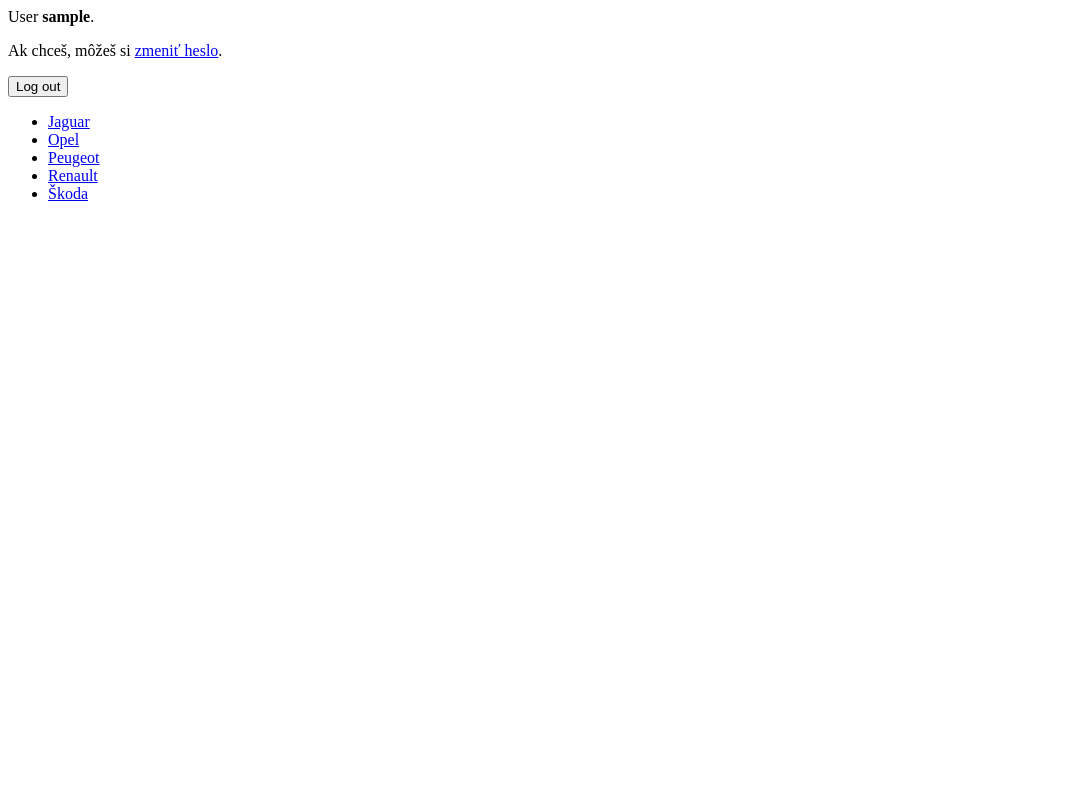
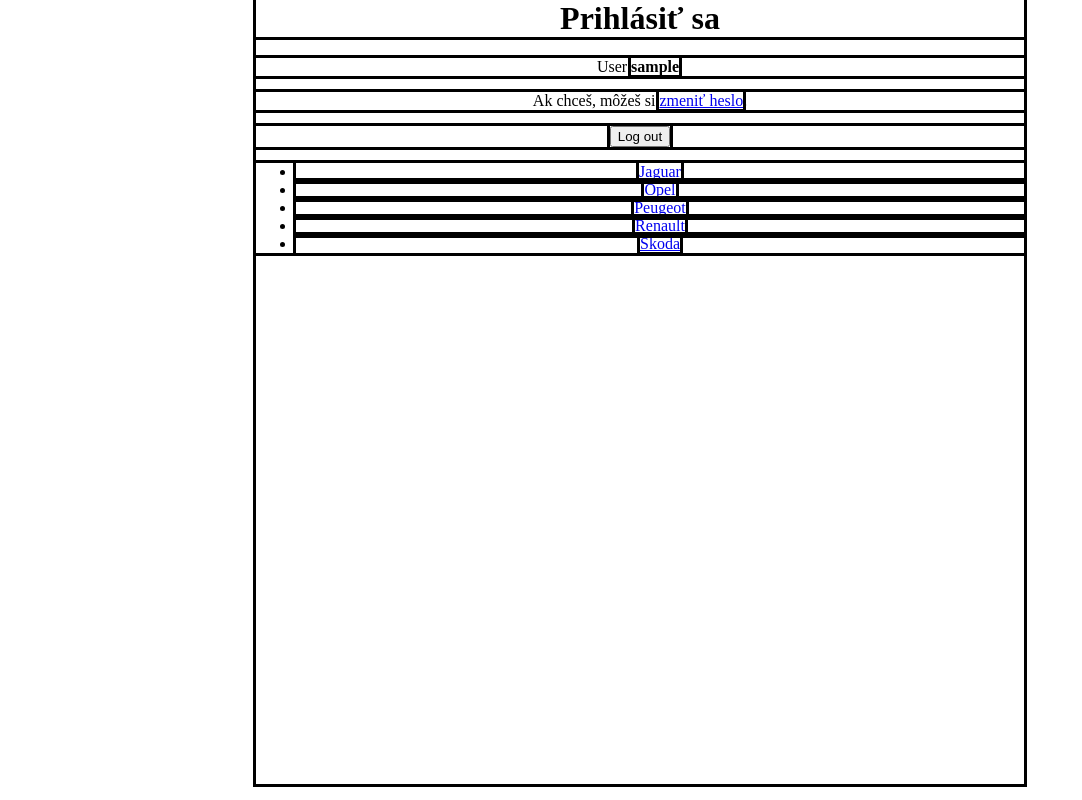
Before and after one commit to TIS2020-FMFI/skodovy-protokol, a PHP site: page / in a window 1280 px wide. Shown: the whole page, without its empty margins (0-1082 px from the left). Run offline with PHP 8.4, Linux system fonts and the light colour scheme; the visitor is signed in with stand-in values (Sample User, id 1).

Commit message:
pridal som kostru html do indexu a zaroven som vytvoril styles.css subor aj s odkazom

```diff
--- a/index.php
+++ b/index.php
@@ -1,10 +1,21 @@
+
+
 <?php
 session_start();
 include('db.php');
 include('funkcie.php');
 header('Index');
 ?>
+<html lang="en">
+<head>
+	<meta charset="UTF-8">
+	<meta name="viewport" content="width=device-width, initial-scale=1.0">
+	<link rel="stylesheet" href="styles.css">
+	<title>Škodový protokol</title>
+</head>
 
+<body>
+<h1>Prihlásiť sa</h1>
 <section>
 <?php
 if (isset($_POST["username"]) && isset($_POST["password"]) && $user = user_right($mysqli, $_POST["username"], $_POST["password"])) {
@@ -55,3 +66,5 @@ if (isset($_SESSION['username'])) {
 
 ?>
 </section>
+</body>
+</html>
--- /dev/null
+++ b/styles.css
@@ -0,0 +1,9 @@
+* {
+  outline: 3px solid black;
+}
+
+body {
+  width: 60%;
+  margin: auto;
+  text-align: center;
+}
```
